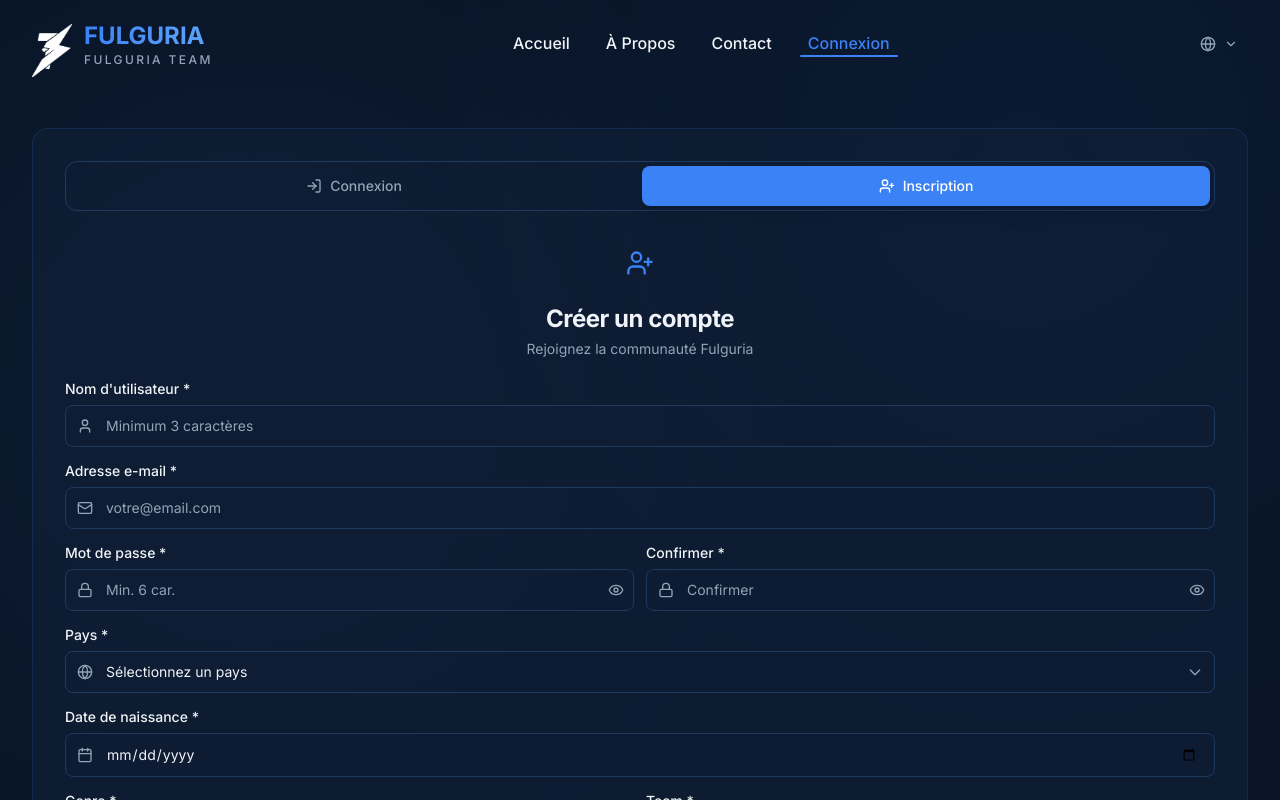
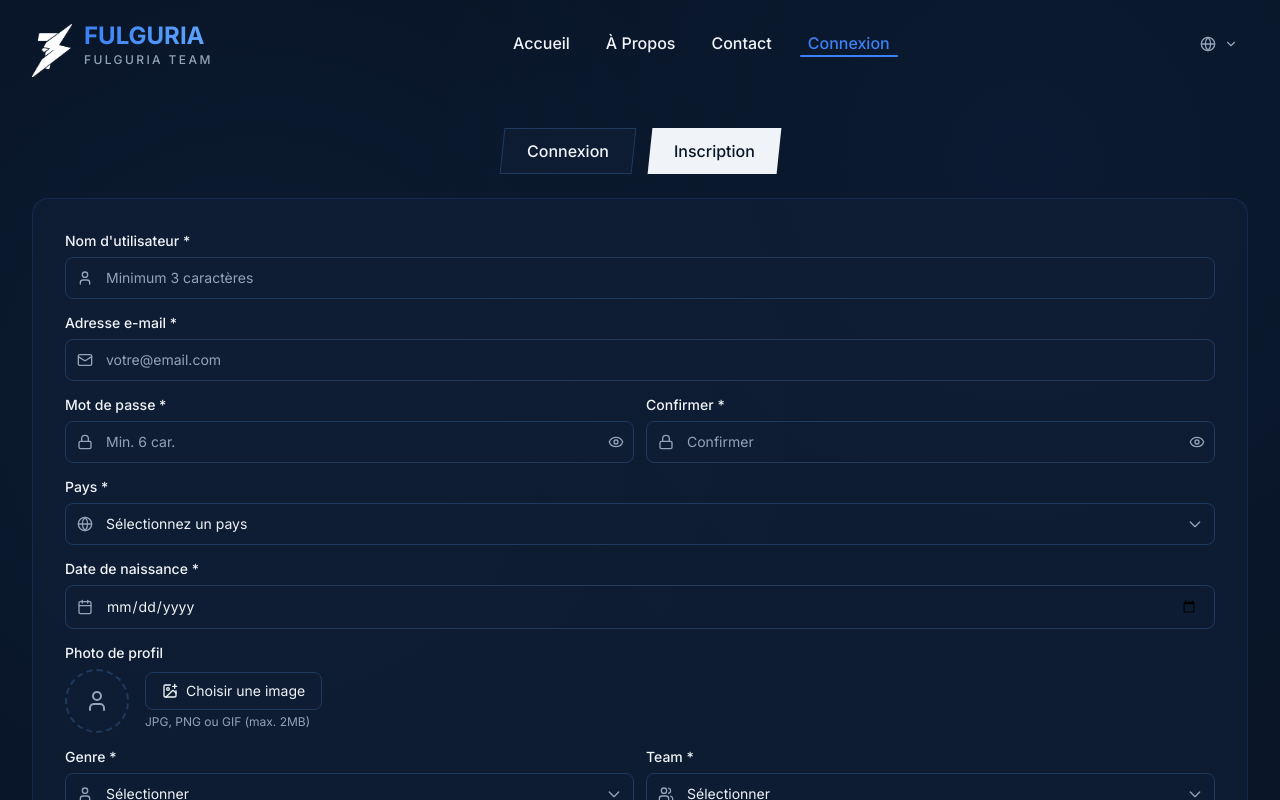
Before and after one commit to NetsumaInfo/fufu, a Next.js app: page /login in a window 1280 px wide. Both pictures are taken after a click on the button "Inscription". Shown: the top 800 px of the page. Built offline with nearby package versions, Linux system fonts and the light colour scheme.

Commit message:
Synchronisation des traductions et mises à jour des formulaires (Discord, login, profile)

```diff
--- a/app/login/page.tsx
+++ b/app/login/page.tsx
@@ -2,9 +2,8 @@
 
 import { useState, useEffect } from "react";
 import { useRouter } from "next/navigation";
-import { motion, AnimatePresence } from "framer-motion";
 import { FadeIn } from "@/components/animations/FadeIn";
-import { User, Lock, LogIn, Eye, EyeOff, Mail, Globe, Calendar, UserPlus, KeyRound, ArrowLeft, CheckCircle, Users, Youtube } from "lucide-react";
+import { User, Lock, LogIn, Eye, EyeOff, Mail, Globe, Calendar, UserPlus, KeyRound, ArrowLeft, CheckCircle, Users, Youtube, ImagePlus } from "lucide-react";
 import { useAuth } from "@/lib/context/AuthContext";
 import { countries } from "@/lib/data/countries";
 import { teams, genders } from "@/lib/data/teams";
@@ -43,6 +42,37 @@ export default function LoginPage() {
         twitter: "",
         bluesky: "",
     });
+
+    // Profile picture state
+    const [profileImage, setProfileImage] = useState<File | null>(null);
+    const [profilePreview, setProfilePreview] = useState<string | null>(null);
+
+    // Max file size: 2MB
+    const MAX_PROFILE_IMAGE_SIZE = 2 * 1024 * 1024;
+    const ALLOWED_IMAGE_TYPES = ['image/jpeg', 'image/png', 'image/gif', 'image/webp'];
+
+    const handleProfileImageChange = (e: React.ChangeEvent<HTMLInputElement>) => {
+        const file = e.target.files?.[0];
+        if (file) {
+            // Validate file type
+            if (!ALLOWED_IMAGE_TYPES.includes(file.type)) {
+                setError('Format non supporté. Utilisez JPG, PNG, GIF ou WebP.');
+                return;
+            }
+            // Validate file size
+            if (file.size > MAX_PROFILE_IMAGE_SIZE) {
+                setError('L\'image est trop lourde. Maximum 2MB.');
+                return;
+            }
+            setError('');
+            setProfileImage(file);
+            const reader = new FileReader();
+            reader.onloadend = () => {
+                setProfilePreview(reader.result as string);
+            };
+            reader.readAsDataURL(file);
+        }
+    };
 
     // Forgot password form state
     const [forgotEmail, setForgotEmail] = useState("");
@@ -130,11 +160,6 @@ export default function LoginPage() {
 
     const { t } = useTranslation();
 
-    const tabs = [
-        { id: "login" as AuthMode, labelKey: "login.tab_login", icon: LogIn },
-        { id: "register" as AuthMode, labelKey: "login.tab_register", icon: UserPlus },
-    ];
-
     return (
         <div className="py-12 pt-28 md:pt-32 min-h-screen flex items-center justify-center">
             {/* Background decorations */}
@@ -145,55 +170,38 @@ export default function LoginPage() {
 
             <div className="container-custom max-w-lg relative z-10">
                 <FadeIn>
+                    {/* Tab Navigation - Outside card, casual style */}
+                    <div className="flex justify-center gap-4 mb-6">
+                        <button
+                            onClick={() => setMode("login")}
+                            className={cn(
+                                "px-6 py-2.5 text-base font-medium transition-all duration-300 transform skew-x-[-6deg]",
+                                mode === "login"
+                                    ? "bg-foreground text-background"
+                                    : "bg-card border border-border text-foreground hover:bg-foreground/10"
+                            )}
+                        >
+                            <span className="block skew-x-[6deg]">{t('login.tab_login')}</span>
+                        </button>
+                        <button
+                            onClick={() => setMode("register")}
+                            className={cn(
+                                "px-6 py-2.5 text-base font-medium transition-all duration-300 transform skew-x-[-6deg]",
+                                mode === "register"
+                                    ? "bg-foreground text-background"
+                                    : "bg-card border border-border text-foreground hover:bg-foreground/10"
+                            )}
+                        >
+                            <span className="block skew-x-[6deg]">{t('login.tab_register')}</span>
+                        </button>
+                    </div>
+
                     <div className="glass rounded-2xl p-6 md:p-8 border border-border hover:border-primary/30 transition-colors">
-                        {/* Tab Navigation */}
-                        <div className="relative flex gap-1 mb-6 p-1 bg-card/50 rounded-xl border border-border">
-                            {/* Sliding background indicator */}
-                            <motion.div
-                                className="absolute top-1 bottom-1 bg-primary rounded-lg shadow-lg"
-                                initial={false}
-                                animate={{
-                                    left: mode === "login" ? "4px" : "calc(50% + 2px)",
-                                    width: "calc(50% - 6px)"
-                                }}
-                                transition={{
-                                    type: "spring",
-                                    stiffness: 400,
-                                    damping: 30
-                                }}
-                            />
-                            {tabs.map((tab) => {
-                                const Icon = tab.icon;
-                                return (
-                                    <button
-                                        key={tab.id}
-                                        onClick={() => setMode(tab.id)}
-                                        className={cn(
-                                            "flex-1 flex items-center justify-center gap-2 py-2.5 px-4 rounded-lg font-medium text-sm transition-colors duration-200 relative z-10",
-                                            mode === tab.id
-                                                ? "text-white"
-                                                : "text-muted-foreground hover:text-foreground"
-                                        )}
-                                    >
-                                        <Icon className="w-4 h-4" />
-                                        {t(tab.labelKey)}
-                                    </button>
-                                );
-                            })}
-                        </div>
 
                         {/* Login Form */}
                         {mode === "login" && (
                             <FadeIn key="login">
-                                <div className="text-center mb-6">
-                                    <div className="w-14 h-14 mx-auto mb-3 rounded-full bg-primary/20 flex items-center justify-center">
-                                        <User className="w-7 h-7 text-primary" />
-                                    </div>
-                                    <h1 className="text-2xl font-bold text-foreground">{t('login.title')}</h1>
-                                    <p className="text-muted-foreground text-sm mt-1">
-                                        {t('login.subtitle')}
-                                    </p>
-                                </div>
+
 
                                 <form onSubmit={handleLogin} className="space-y-4">
                                     <div>
@@ -281,15 +289,7 @@ export default function LoginPage() {
                         {/* Register Form */}
                         {mode === "register" && (
                             <FadeIn key="register">
-                                <div className="text-center mb-5">
-                                    <div className="w-14 h-14 mx-auto mb-3 rounded-full bg-primary/20 flex items-center justify-center">
-                                        <UserPlus className="w-7 h-7 text-primary" />
-                                    </div>
-                                    <h1 className="text-2xl font-bold text-foreground">{t('login.register.title')}</h1>
-                                    <p className="text-muted-foreground text-sm mt-1">
-                                        {t('login.register.subtitle')}
-                                    </p>
-                                </div>
+
 
                                 <form onSubmit={handleRegister} className="space-y-3.5">
                                     <div>
@@ -435,6 +435,43 @@ export default function LoginPage() {
                                         </div>
                                     </div>
 
+                                    {/* Profile Picture Upload */}
+                                    <div>
+                                        <label className="block text-sm font-medium text-foreground mb-1.5">
+                                            Photo de profil
+                                        </label>
+                                        <div className="flex items-center gap-4">
+                                            <div className="relative w-16 h-16 rounded-full bg-card border-2 border-dashed border-border overflow-hidden flex-shrink-0 group">
+                                                {profilePreview ? (
+                                                    <img
+                                                        src={profilePreview}
+                                                        alt="Preview"
+                                                        className="w-full h-full object-cover"
+                                                    />
+                                                ) : (
+                                                    <div className="w-full h-full flex items-center justify-center text-muted-foreground">
+                                                        <User className="w-6 h-6" />
+                                                    </div>
+                                                )}
+                                            </div>
+                                            <div className="flex-1">
+                                                <label className="cursor-pointer inline-flex items-center gap-2 px-4 py-2 rounded-lg bg-card border border-border hover:border-primary hover:bg-card/80 transition-all text-sm text-foreground">
+                                                    <ImagePlus className="w-4 h-4" />
+                                                    Choisir une image
+                                                    <input
+                                                        type="file"
+                                                        accept="image/jpeg,image/png,image/gif,image/webp"
+                                                        onChange={handleProfileImageChange}
+                                                        className="hidden"
+                                                    />
+                                                </label>
+                                                <p className="text-xs text-muted-foreground mt-1">
+                                                    JPG, PNG ou GIF (max. 2MB)
+                                                </p>
+                                            </div>
+                                        </div>
+                                    </div>
+
                                     {/* Gender and Team Row */}
                                     <div className="grid grid-cols-2 gap-3">
                                         <div>
@@ -538,7 +575,7 @@ export default function LoginPage() {
                                                     value={registerForm.discordId}
                                                     onChange={(e) => setRegisterForm(prev => ({ ...prev, discordId: e.target.value }))}
                                                     className="w-full pl-10 pr-3 py-2 rounded-lg bg-card border border-border focus:border-primary focus:ring-1 focus:ring-primary outline-none transition-all text-foreground placeholder:text-muted-foreground text-sm"
-                                                    placeholder="Discord ID (ex: 123456789)"
+                                                    placeholder="Pseudo Discord"
                                                 />
                                             </div>
 
--- a/app/profile/page.tsx
+++ b/app/profile/page.tsx
@@ -344,7 +344,7 @@ export default function ProfilePage() {
                                 {/* Discord */}
                                 <div>
                                     <label className="block text-sm font-medium text-foreground mb-1.5">
-                                        Discord ID
+                                        Pseudo Discord
                                     </label>
                                     <div className="relative">
                                         <div className="absolute left-3 top-1/2 -translate-y-1/2 text-indigo-500">
@@ -358,7 +358,7 @@ export default function ProfilePage() {
                                             value={formState.discordId}
                                             onChange={(e) => setFormState(prev => ({ ...prev, discordId: e.target.value }))}
                                             className="w-full pl-10 pr-4 py-2.5 rounded-lg bg-card border border-border focus:border-primary focus:ring-1 focus:ring-primary outline-none transition-all text-foreground text-sm"
-                                            placeholder="123456789012345678"
+                                            placeholder="TonPseudo"
                                         />
                                     </div>
                                 </div>
--- a/lib/data/teams.ts
+++ b/lib/data/teams.ts
@@ -5,7 +5,6 @@ export const teams = [
     "BlackGods",
     "Crows Team",
     "Ellines Nakama",
-    "Eden Team",
     "Ethereal Team",
     "Fulguria Team",
     "Gomibako Team",
@@ -17,13 +16,14 @@ export const teams = [
     "Mellow Team",
     "Mirai Team",
     "Sora To Kasai",
-    "Soul's Team"
+    "Soul's Team",
+    "Null Object"
 ];
 
 // Liste des genres
 export const genders = [
-    "Non spécifié",
     "Homme",
     "Femme",
+    "Calque de forme",
     "Autre"
 ];
--- a/messages/en.json
+++ b/messages/en.json
@@ -43,7 +43,7 @@
         "form_apply": {
             "username": "Username",
             "email": "Email Address",
-            "discord": "Discord ID (ex: 123456789)",
+            "discord": "Discord Username",
             "age": "Age",
             "nationality": "Nationality",
             "select_country": "Select a country",
--- a/messages/es.json
+++ b/messages/es.json
@@ -43,7 +43,7 @@
         "form_apply": {
             "username": "Nombre de usuario",
             "email": "Correo electrónico",
-            "discord": "Discord ID (ej: 123456789)",
+            "discord": "Discord Username",
             "age": "Edad",
             "nationality": "Nacionalidad",
             "select_country": "Selecciona un país",
--- a/messages/fr.json
+++ b/messages/fr.json
@@ -43,7 +43,7 @@
         "form_apply": {
             "username": "Nom d'utilisateur",
             "email": "Adresse e-mail",
-            "discord": "Discord ID (ex: 123456789)",
+            "discord": "Pseudo Discord",
             "age": "Âge",
             "nationality": "Nationalité",
             "select_country": "Sélectionnez un pays",
--- a/messages/ja.json
+++ b/messages/ja.json
@@ -43,7 +43,7 @@
         "form_apply": {
             "username": "ユーザー名",
             "email": "メールアドレス",
-            "discord": "Discord ID (例: 123456789)",
+            "discord": "Discordユーザー名",
             "age": "年齢",
             "nationality": "国籍",
             "select_country": "国を選択",
--- a/messages/ru.json
+++ b/messages/ru.json
@@ -43,7 +43,7 @@
         "form_apply": {
             "username": "Имя пользователя",
             "email": "Email",
-            "discord": "Discord ID (напр: 123456789)",
+            "discord": "Discord Имя пользователя",
             "age": "Возраст",
             "nationality": "Национальность",
             "select_country": "Выберите страну",
--- a/messages/zh.json
+++ b/messages/zh.json
@@ -43,7 +43,7 @@
         "form_apply": {
             "username": "用户名",
             "email": "邮箱地址",
-            "discord": "Discord ID (例: 123456789)",
+            "discord": "Discord 用户名",
             "age": "年龄",
             "nationality": "国籍",
             "select_country": "选择国家",
```
Also changed, not shown: components/layout/TransitionLayout.tsx (+5 -2 lines).
